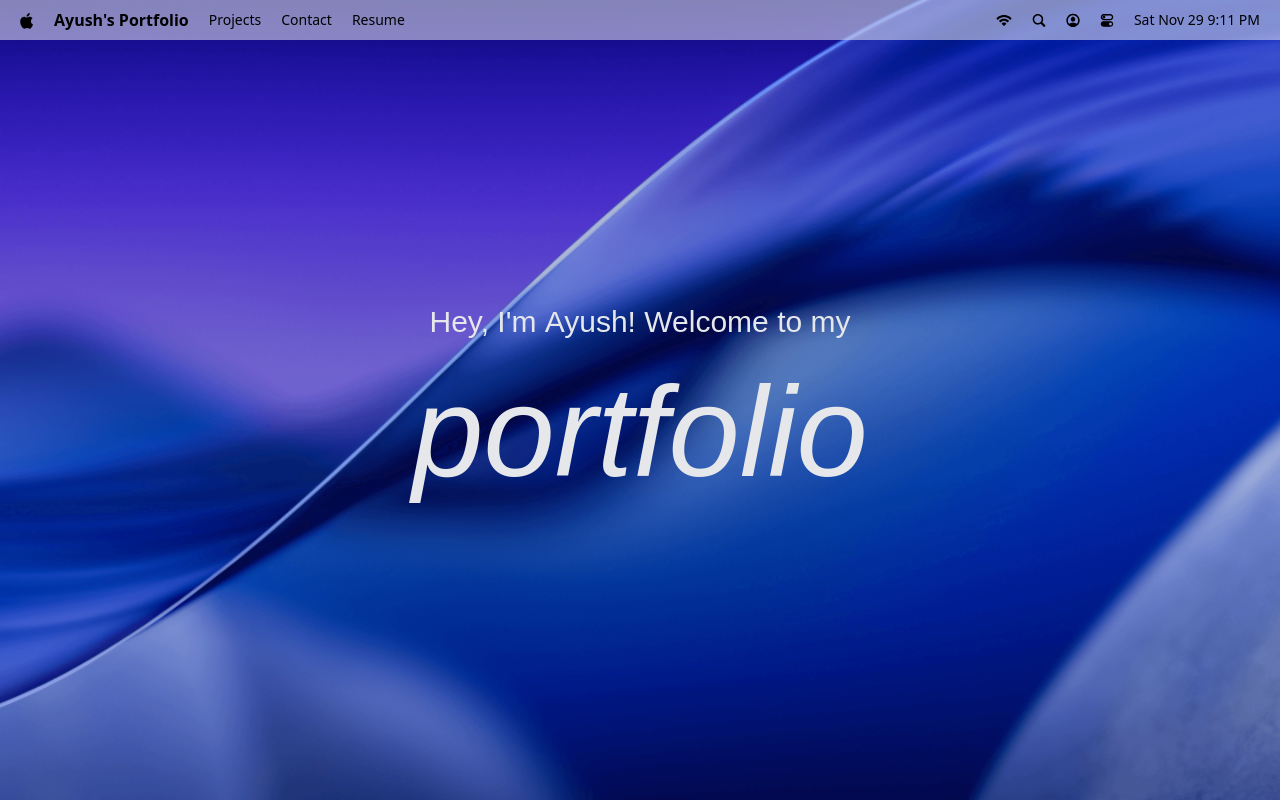
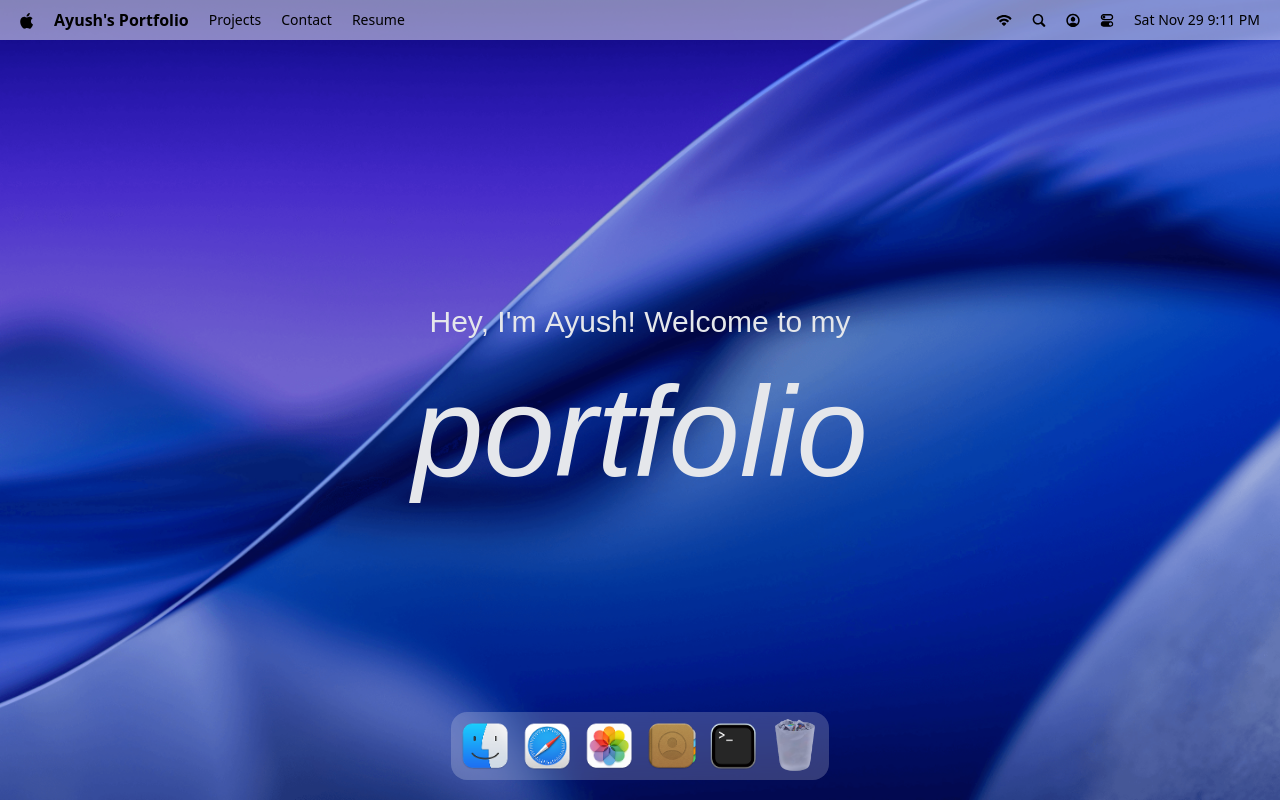
Before and after one commit to aayush-webdev/Mac_OS-Portfolio, a React (Vite) app: page / in a window 1280 px wide. Built offline with nearby package versions, Linux system fonts and the light colour scheme; a web font is replaced by a local one.

Commit message:
implement new things

```diff
--- a/package.json
+++ b/package.json
@@ -17,6 +17,7 @@
     "lucide-react": "^0.555.0",
     "react": "^19.2.0",
     "react-dom": "^19.2.0",
+    "react-tooltip": "^5.30.0",
     "tailwindcss": "^4.1.17"
   },
   "devDependencies": {
--- a/src/App.jsx
+++ b/src/App.jsx
@@ -1,4 +1,4 @@
-import { Navbar, Welcome } from '#components/index'
+import { Navbar, Welcome, Dock } from '#components/index'
 import React from 'react'
 
 const App = () => {
@@ -6,6 +6,7 @@
    <main>
     <Navbar />
     <Welcome />
+    <Dock />
    </main>
   )
 }
--- a/src/components/Welcome.jsx
+++ b/src/components/Welcome.jsx
@@ -37,7 +37,7 @@
         letters.forEach((letter) => {
             const { left: l, width: w } = letter.getBoundingClientRect();
             const distance = Math.abs(mouseX - (l - left + w / 2));
-            const intensity = Math.exp(-(distance ** 2) / 20000);
+            const intensity = Math.exp(-(distance ** 2) / 10000);
 
             animateLetter(letter, min + (max - min ) *intensity);
     });
--- /dev/null
+++ b/src/components/dock.jsx
@@ -0,0 +1,86 @@
+import { dockApps } from '#constants';
+import { Tooltip } from "react-tooltip";
+import gsap from 'gsap';
+import React from 'react'
+import { useRef } from 'react'
+import { useGSAP } from '@gsap/react';
+
+const Dock = () => {
+    const dockRef = useRef(null);
+
+    useGSAP(() => {
+        const dock = dockRef.current;
+        if(!dock) return;
+
+        const icons = dock.querySelectorAll(".dock-icon");
+
+        const animateIcons = (mouseX) => {
+            const { left } = dock.getBoundingClientRect();
+
+            icons.forEach((icon) => {
+                const {left : iconLeft, width } = icon.getBoundingClientRect();
+                const center =  iconLeft -left + width / 2;
+                const distance = Math.abs (mouseX - center);
+                const intensity = Math.exp(-(distance ** 2.5) / 15000);
+
+                gsap.to(icon, {
+                    scale: 1 + 0.25 * intensity,
+                    y: -15 * intensity,
+                    duration: 0.2,
+                    ease: "power1.out",
+
+                });
+            });
+        };
+
+        const handleMouseMove = (e) => {
+            const { left } = dock.getBoundingClientRect();
+
+            animateIcons(e.clientX - left);
+        };
+
+        const resetIcons = () => icons.forEach((icon) => gsap.to(icon, { scale: 1, y:0, duration:0.3, ease:"power1.out",
+
+         }),
+
+        );
+
+        dock.addEventListener("mousemove", handleMouseMove);
+        dock.addEventListener("mouseleave", resetIcons);
+
+        return() =>{
+            dock.removeEventListener("mousemove", handleMouseMove);
+            dock.removeEventListener("mouseleave", resetIcons);
+        }
+    }, []);
+
+
+
+    const toggleApp = (app) =>{
+        //TODO : Implement app opening logic
+    }
+
+  return (
+   <section id="dock">
+    <div ref={dockRef} className="dock-container">
+    {dockApps.map(({id, name, icon, canOpen}) =>(
+        <div key={id} className="relative flex justify-center">
+            <button type='button' className='dock-icon'
+             aria-label={name}
+             data-tooltip-id="dock-tooltip"
+             data-tooltip-content={name}
+              data-tooltip-delay-show={150}
+               disabled={!canOpen} onClick={() => toggleApp({id, canOpen})}
+               >
+                <img src={`/images/${icon}`} alt={name} loading='lazy' className={canOpen ? " " : "opacity-60" } />
+            </button>
+        </div>
+    ))}
+        <Tooltip id="dock-tooltip" place="top" className="tooltip"/>
+    </div>
+
+   </section>
+  )
+}
+
+export default Dock
--- a/src/components/index.js
+++ b/src/components/index.js
@@ -1,5 +1,6 @@
 import Navbar from '#components/navbar'
 import Welcome from '#components/welcome'
+import Dock from '#components/dock'
 
 
-export{ Navbar, Welcome };
+export{ Navbar, Welcome, Dock };
```
Also changed, not shown: 1 other file (tests, documents, lock files or other folders).
